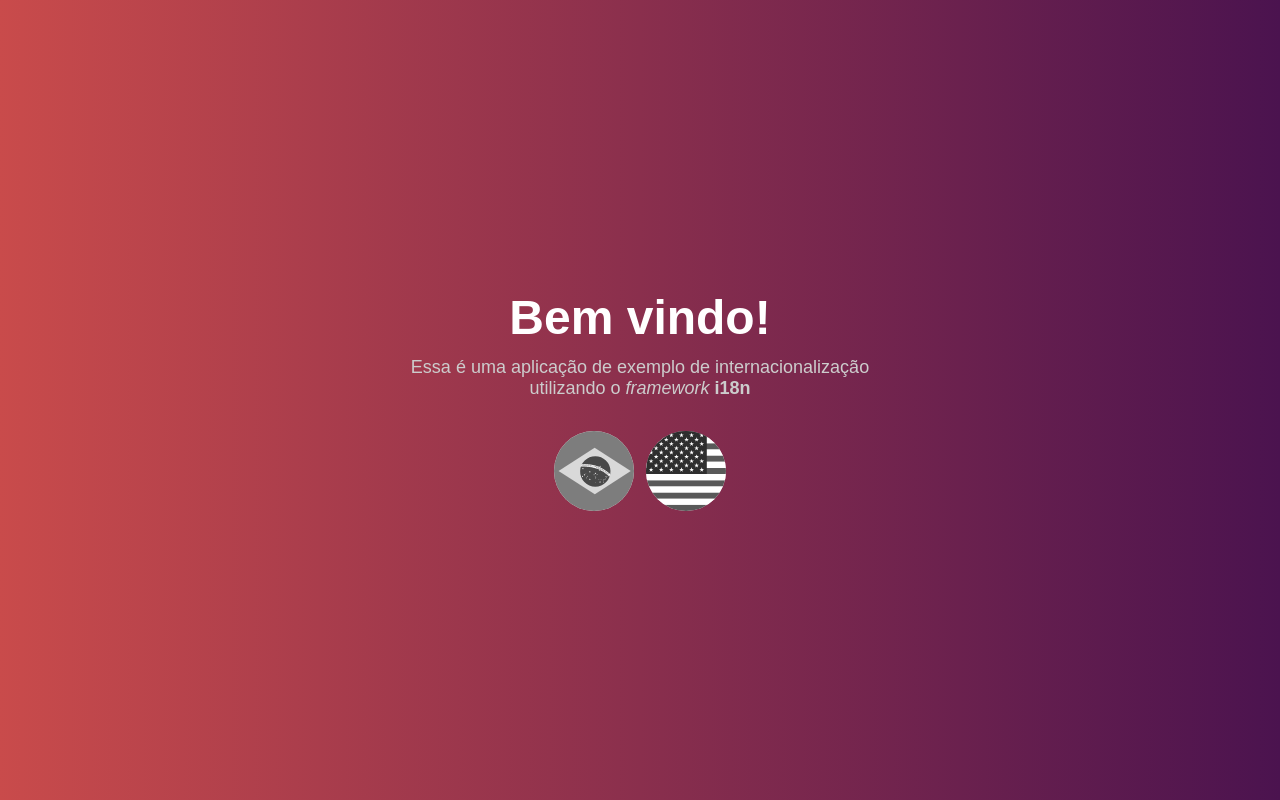
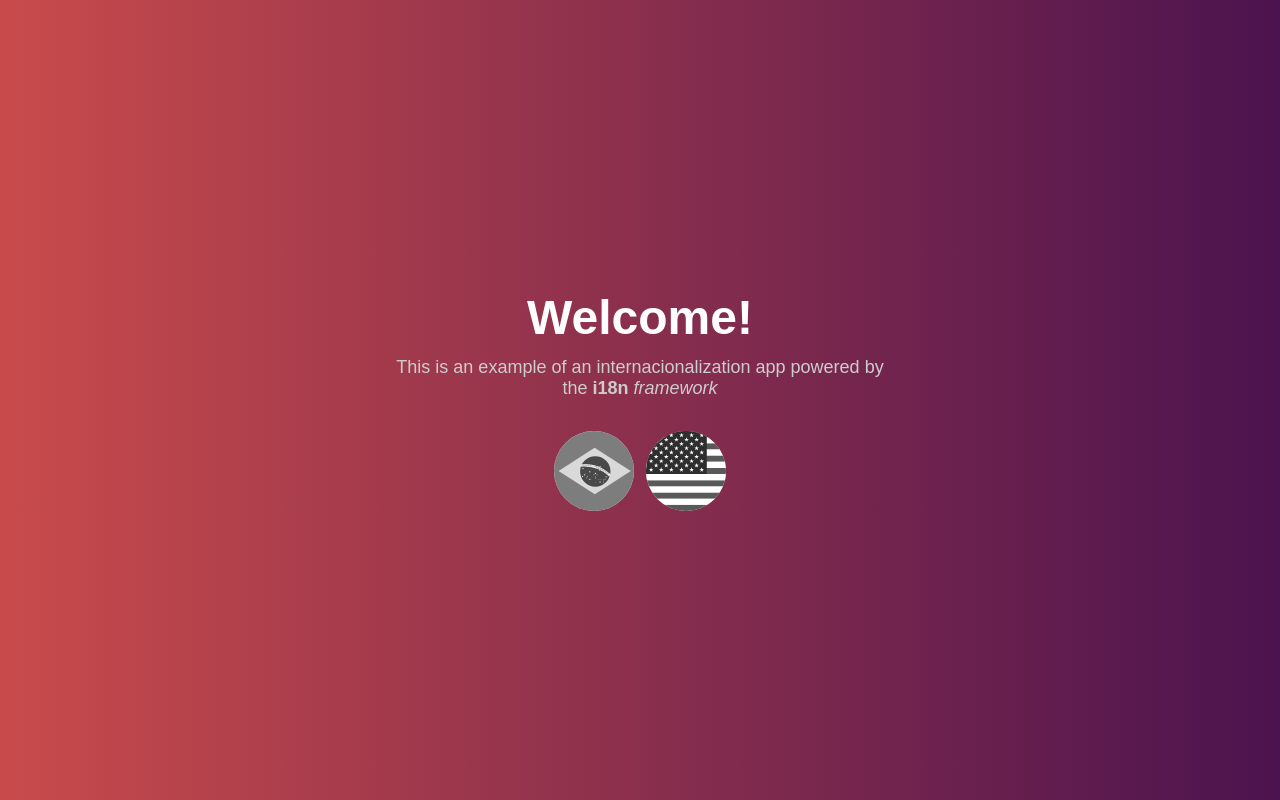
Before and after one commit to victorbadaro/react-internationalization-example, a React (Vite) app: page / in a window 1280 px wide. Built offline with nearby package versions, Linux system fonts and the light colour scheme.

Commit message:
feat: add internacionalization

```diff
--- a/package.json
+++ b/package.json
@@ -10,8 +10,10 @@
 		"preview": "vite preview"
 	},
 	"dependencies": {
+		"i18next": "^23.5.1",
 		"react": "^18.2.0",
-		"react-dom": "^18.2.0"
+		"react-dom": "^18.2.0",
+		"react-i18next": "^13.2.2"
 	},
 	"devDependencies": {
 		"@types/node": "^20.7.0",
--- a/src/App.tsx
+++ b/src/App.tsx
@@ -1,13 +1,16 @@
+import { Trans, useTranslation } from 'react-i18next';
 import { ButtonsContainer } from './components/ButtonsContainer';
 import { Container } from './components/Container';
 
 import './styles/global.scss';
 
 export function App() {
+	const { t } = useTranslation();
+
 	return (
 		<Container>
-			<h1>Bem vindo!</h1>
-			<p>Essa é uma aplicação de exemplo de internacionalização utilizando o <i>framework</i> <b>i18n</b></p>
+			<h1>{t('container.title')}</h1>
+			<p><Trans i18nKey="container.description" components={[<b />, <i />]} /></p>
 			<ButtonsContainer />
 		</Container>
 	);
--- a/src/components/ButtonsContainer/index.tsx
+++ b/src/components/ButtonsContainer/index.tsx
@@ -1,3 +1,4 @@
+import { useTranslation } from 'react-i18next';
 import { LanguageButton } from '../LanguageButton';
 import { ButtonsContainerProps } from './types';
 
@@ -7,12 +8,14 @@ import usImg from '@/assets/us.svg';
 import styles from './styles.module.scss';
 
 export function ButtonsContainer({ ...rest }: ButtonsContainerProps) {
+	const { i18n } = useTranslation();
+
 	return (
 		<div {...rest} className={styles['buttons-container']}>
-			<LanguageButton>
+			<LanguageButton onClick={() => i18n.changeLanguage('pt-BR')}>
 				<img src={brImg} />
 			</LanguageButton>
-			<LanguageButton>
+			<LanguageButton onClick={() => i18n.changeLanguage('en-US')}>
 				<img src={usImg} />
 			</LanguageButton>
 		</div>
--- /dev/null
+++ b/src/i18n/index.ts
@@ -0,0 +1,11 @@
+import i18n from 'i18next';
+import { initReactI18next } from 'react-i18next';
+import translations from './locales';
+
+i18n.use(initReactI18next).init({
+	fallbackLng: 'en-US',
+	interpolation: {
+		escapeValue: false
+	},
+	resources: translations
+});
--- /dev/null
+++ b/src/i18n/locales/en-US.ts
@@ -0,0 +1,8 @@
+export default {
+	translation: {
+		container: {
+			title: 'Welcome!',
+			description: 'This is an example of an internacionalization app powered by the <0>i18n</0> <1>framework</1>'
+		}
+	}
+};
--- /dev/null
+++ b/src/i18n/locales/index.ts
@@ -0,0 +1,7 @@
+import enUS from './en-US';
+import ptBR from './pt-BR';
+
+export default {
+	'pt-BR': ptBR,
+	'en-US': enUS
+};
--- /dev/null
+++ b/src/i18n/locales/pt-BR.ts
@@ -0,0 +1,8 @@
+export default {
+	translation: {
+		container: {
+			title: 'Bem vindo!',
+			description: 'Essa é uma aplicação de exemplo de internacionalização utilizando o <1>framework</1> <0>i18n</0>'
+		}
+	}
+};
--- a/src/main.tsx
+++ b/src/main.tsx
@@ -1,4 +1,5 @@
 import { createRoot } from 'react-dom/client';
 import { App } from './App.tsx';
+import './i18n';
 
 createRoot(document.getElementById('root')!).render(<App />);
```
Also changed, not shown: 1 other file (tests, documents, lock files or other folders).
